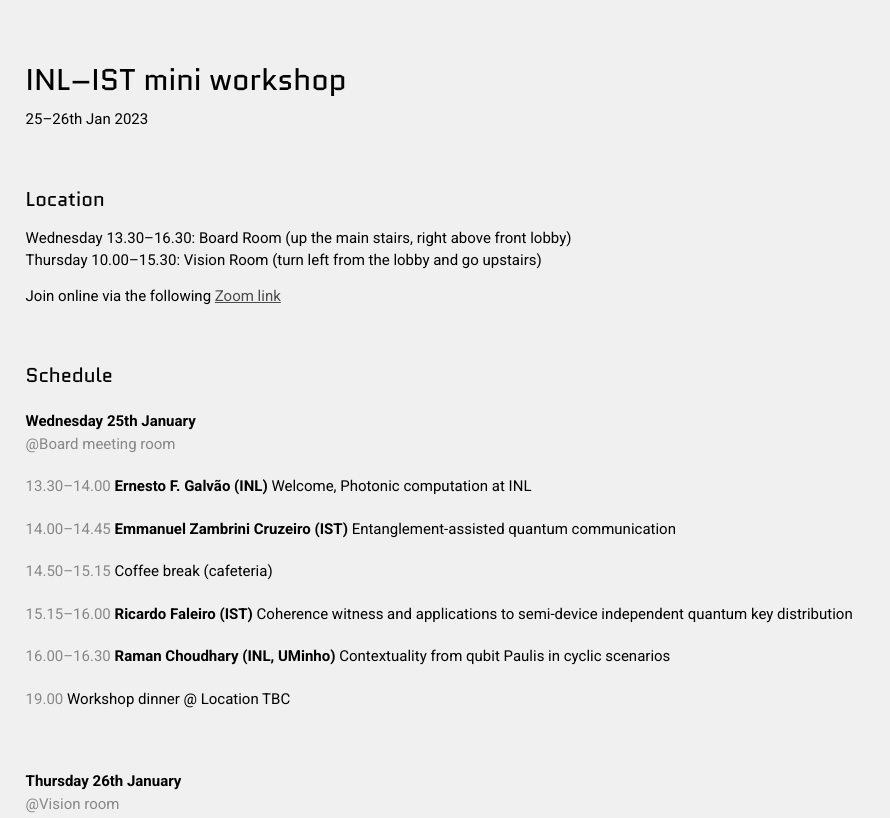
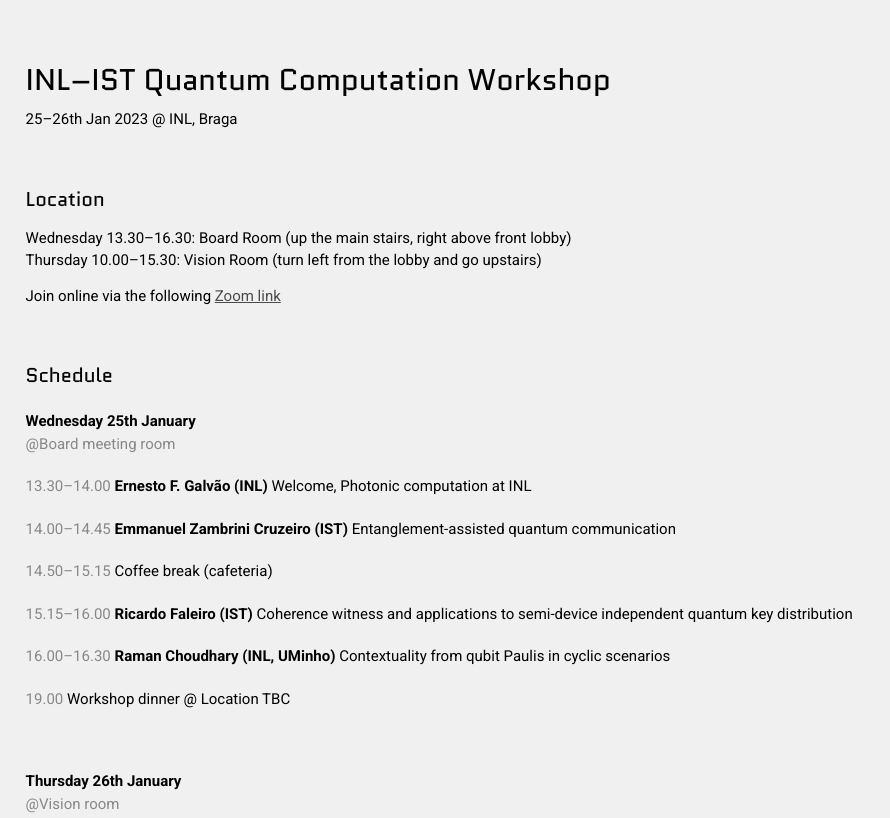
Before and after one commit to ruisb/ruisb.github.io, a plain HTML site: page events/inlist-qc-workshop.html in a window 1280 px wide. Shown: the top 818 px of the page, without its empty margins (0-890 px from the left). Drawn offline with Linux system fonts and the light colour scheme.

Commit message:
inlist workshop

```diff
--- a/events/inlist-miniworkshop.html
+++ b/events/inlist-qc-workshop.html
@@ -32,10 +32,10 @@
 
 	  <div  class="text_content">
             <p class="title_page">
-            INL&ndash;IST mini workshop
+            INL&ndash;IST Quantum Computation Workshop
             </p>
 	    <p>
-            25&ndash;26th Jan 2023
+            25&ndash;26th Jan 2023 &#64; INL, Braga
 	    </p>
 
 
```
